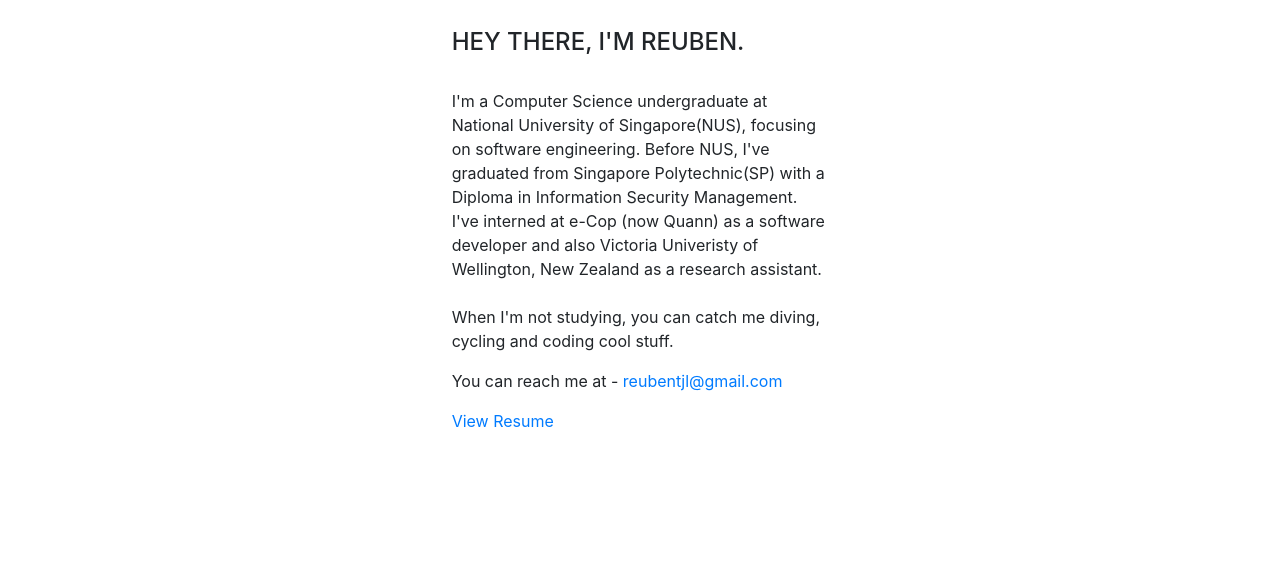
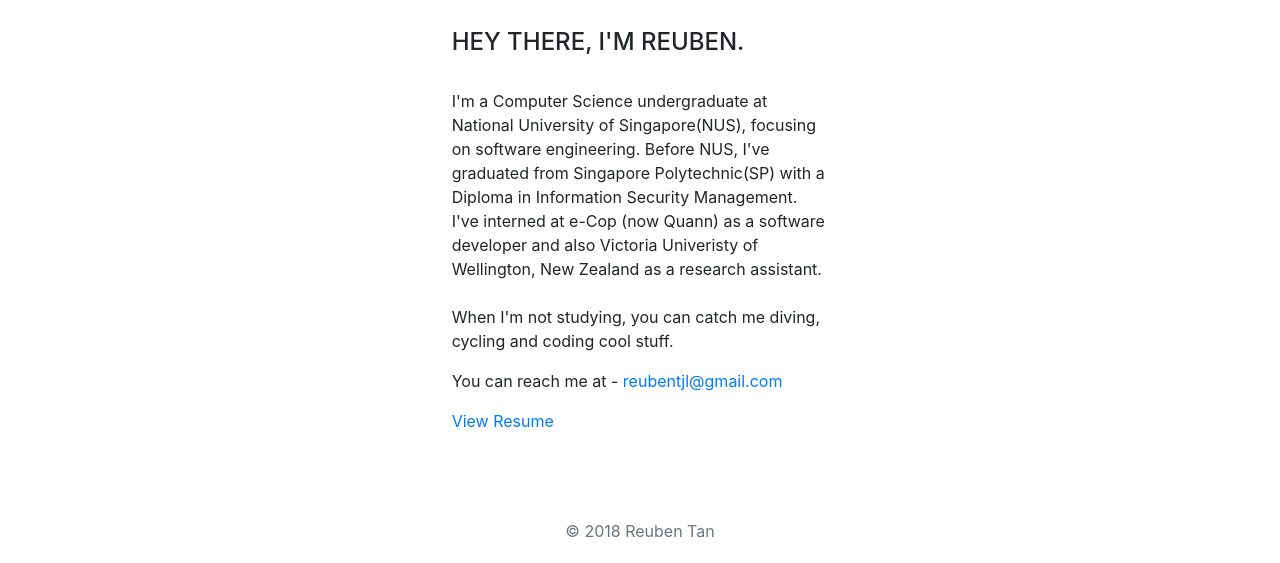
Before and after one commit to RTJL/rtjl.github.io, a plain HTML site: page about.html in a window 1280 px wide. Shown: the part 378-941 px from the top of the page. Before the commit the page ends 877 px from the top, so only its background shows below. Drawn offline with nearby package versions, Linux system fonts and the light colour scheme.

Commit message:
Add footer for index, carpark and about

```diff
--- a/about.html
+++ b/about.html
@@ -62,6 +62,13 @@
         </div>
     </div>
 
+    <!-- Footer -->
+    <footer class="footer navbar-light">
+      <div id="footer" class="container text-center">
+        <span class="text-muted">© 2018 Reuben Tan</span>
+      </div>
+    </footer>
+
     <!-- Optional JavaScript -->
     <!-- jQuery first, then Popper.js, then Bootstrap JS -->
     <script src="https://code.jquery.com/jquery-3.3.1.slim.min.js" integrity="sha384-q8i/X+965DzO0rT7abK41JStQIAqVgRVzpbzo5smXKp4YfRvH+8abtTE1Pi6jizo" crossorigin="anonymous"></script>
--- a/style/style.css
+++ b/style/style.css
@@ -1,3 +1,9 @@
+/* Footer */
+#footer {
+    padding-top: 20px;
+    padding-bottom: 20px;
+}
+
 /*Home page*/
 #introduction {
     padding-top: 50px;
```
Also changed, not shown: carparksg.html (+7 -1 lines), index.html (+11 -1 lines).
